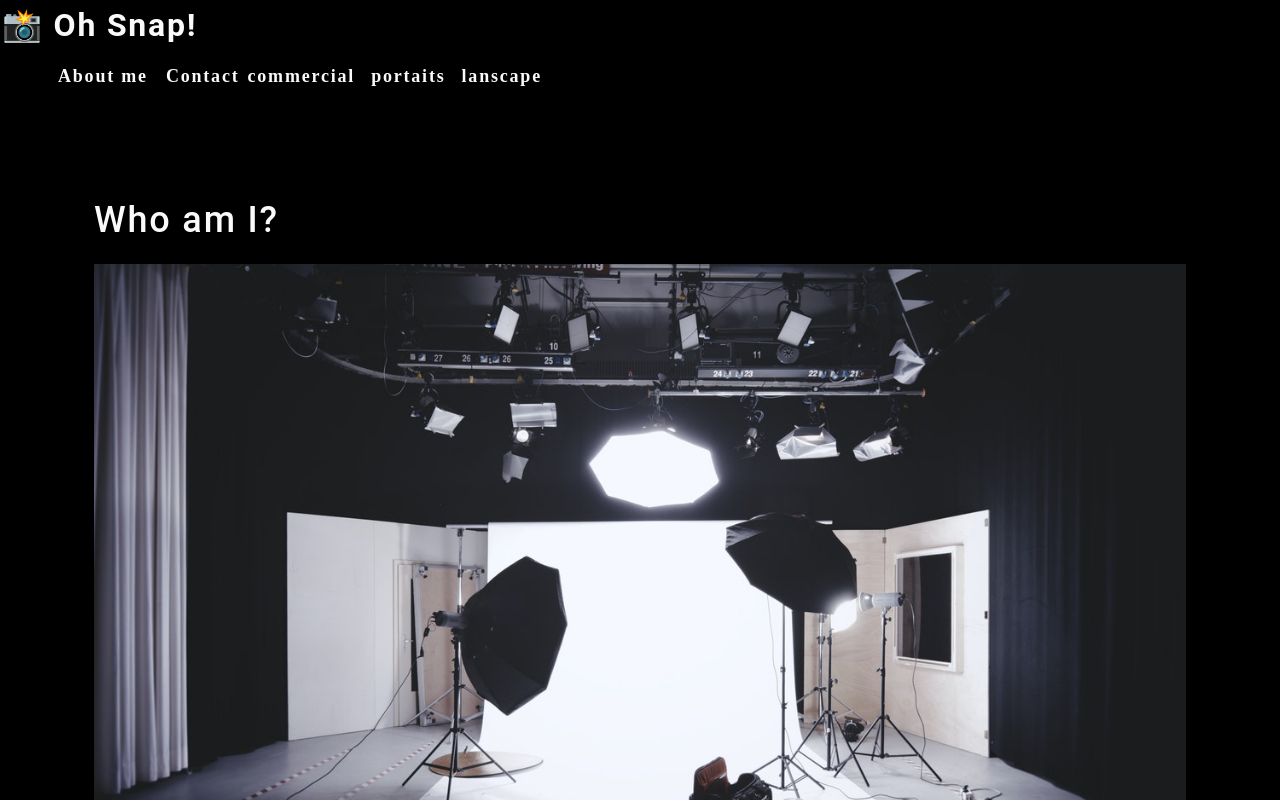
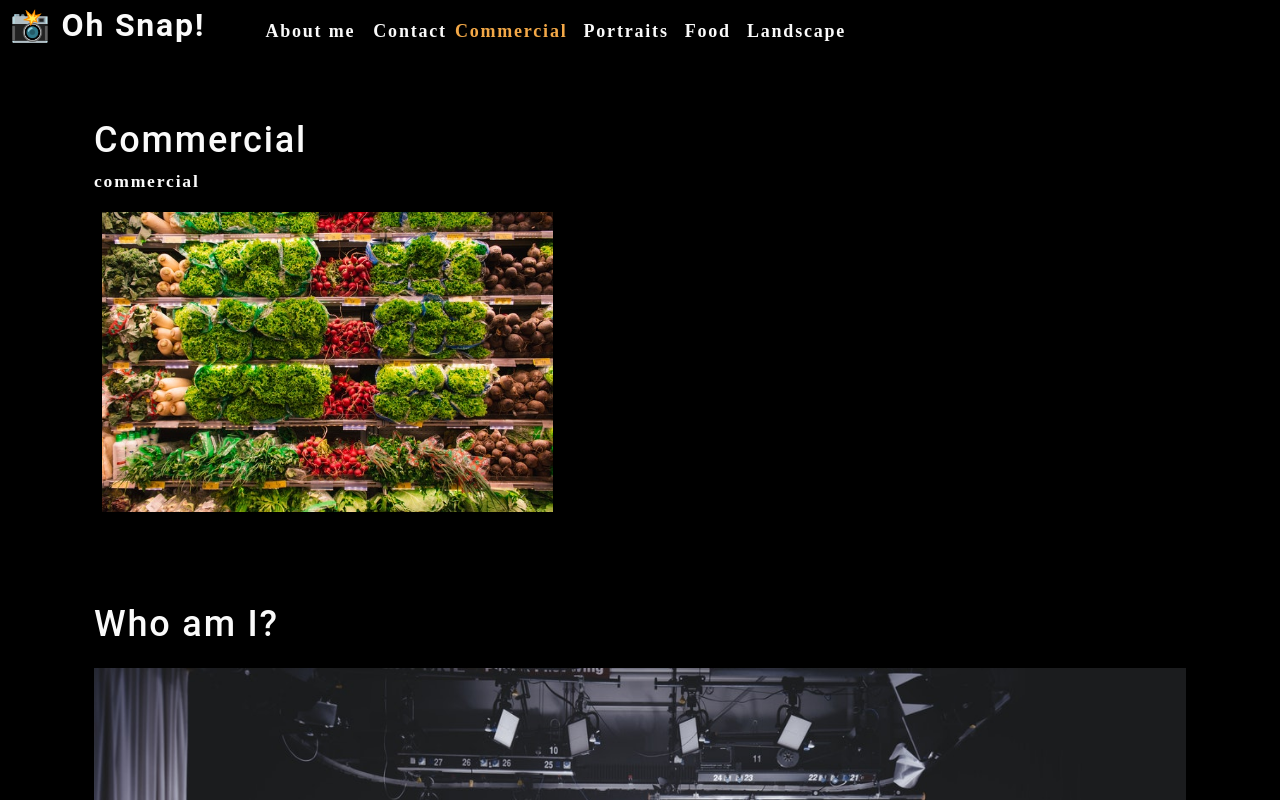
Before and after one commit to codenameabel/photo-port, a React (Create React App) app: page / in a window 1280 px wide. Shown: the top 800 px of the page. Built offline with nearby package versions, Linux system fonts and the light colour scheme.

Commit message:
nav component hooks

```diff
--- a/src/App.js
+++ b/src/App.js
@@ -1,13 +1,33 @@
-import React from 'react';
+import React, { useState } from 'react';
 import Nav from './components/Nav';
 import About from './components/About';
+import Gallery from './components/Gallery';
 
 function App() {
+  const [categories] = useState([
+    {
+      name: 'commercial',
+      description: 'Photos of grocery stores, food trucks, and other commercial projects',
+    },
+    { name: 'portraits', description: 'Portraits of people in my life' },
+    { name: 'food', description: 'Delicious delicacies' },
+    { name: 'landscape', description: 'Fields, farmhouses, waterfalls, and the beauty of nature' },
+  ]);
+
+  const [currentCategory, setCurrentCategory] = useState(categories[0]);
+
   return (
     <div>
-      <Nav></Nav>
+      <Nav
+        categories={categories}
+        setCurrentCategory={setCurrentCategory}
+        currentCategory={currentCategory}
+      ></Nav>
       <main>
-        <About></About>
+        <div>
+          <Gallery></Gallery>
+          <About></About>
+        </div>
       </main>
     </div>
   );
--- a/src/components/About/index.js
+++ b/src/components/About/index.js
@@ -6,6 +6,7 @@ function About() {
         <section className="my-5">
             <h1 id="about">Who am I? </h1>
             <img src={coverImage} className="my-2" style={{ width: "100%" }} alt="cover" />
+            <p>Lorem ipsum dolor sit amet, consectetur adipiscing elit. Praesent eu leo sit amet lacus euismod luctus sit amet ac massa. In dictum velit nec magna dictum finibus. Praesent non eros ullamcorper, congue mauris a, porttitor est. Duis rutrum ultricies odio, id mattis erat congue sed. Nam consectetur lorem id dictum consectetur. Suspendisse eget velit odio. Suspendisse rhoncus eu elit non vehicula. Nunc elementum, quam venenatis tincidunt pretium, nisl sem posuere ex, sed suscipit orci orci vel quam.</p>
         </section>
     );
 }
--- /dev/null
+++ b/src/components/Gallery/index.js
@@ -0,0 +1,25 @@
+import React from "react";
+import { capitalizeFirstLetter } from '../../utils/helpers';
+import photo from "../../assets/small/commercial/0.jpg";
+
+function Gallery(props) {
+    const currentCategory = {
+        name: "commercial",
+        description: "Photos of grocery stores, food trucks, and other commercial projects",
+    };
+    return (
+        <section>
+            <h1>{capitalizeFirstLetter(currentCategory.name)}</h1>
+            <p>{currentCategory.name}</p>
+            <div className="flex-row">
+                <img
+                src={photo}
+                alt="Commercial Example"
+                className="img-thumbnail mx-1"
+                />
+            </div>
+        </section>
+    );
+}
+
+export default Gallery;
--- a/src/components/Nav/index.js
+++ b/src/components/Nav/index.js
@@ -1,31 +1,28 @@
-import React from "react";
+import React, { useEffect } from "react";
+import { capitalizeFirstLetter } from "../../utils/helpers";
 
-function Nav() {
-    const categories = [
-        {
-            name: "commercial",
-            description: "photos of grocery stores, food trucks, and other commercial projects",
-        },
-        {
-            name: "portaits",
-            description: "Portaits of people in my life"
-        },
-        {
-            name: "lanscape",
-            description: "Fields, farmhouses, waterfalls, and the beauty of nature",
-        },
-    ];
 
-    function categorySelected(name){
-        console.log(`${name} clicked`)
-    }
 
+function Nav(props) {
+    const {
+        categories = [],
+        setCurrentCategory,
+        currentCategory,
+    } = props;
+
+useEffect(() => {
+        document.title = capitalizeFirstLetter(currentCategory.name);
+    }, [currentCategory]);
     return (
-
-        <header>
+        <header className="flex-row px-1">
             <h2>
                 <a data-testid="link" href="/">
-                    <span role="img" aria-label="camera"> 📸 </span> Oh Snap!
+                    <span role="img" aria-label="camera">
+                        {" "}
+                        📸
+                    </span>
+                    {" "}
+                    Oh Snap!
                 </a>
             </h2>
             <nav>
@@ -35,16 +32,18 @@ function Nav() {
                             About me
                         </a>
                     </li>
-                    <li>
+                    <li className="">
                         <span>Contact</span>
                     </li>
                     {categories.map((category) => (
                         <li
-                            className="mx-1"
-                            key={category.name}
-                        >
-                            <span onClick={() => categorySelected(category.name)} >
-                                {category.name}
+                            className={`mx-1 ${
+                                currentCategory.name === category.name && 'navActive'
+                                }`} key={category.name}>
+                            <span onClick={() => {
+                                setCurrentCategory(category)
+                            }}>
+                                {capitalizeFirstLetter(category.name)}
                             </span>
                         </li>
                     ))}
```
